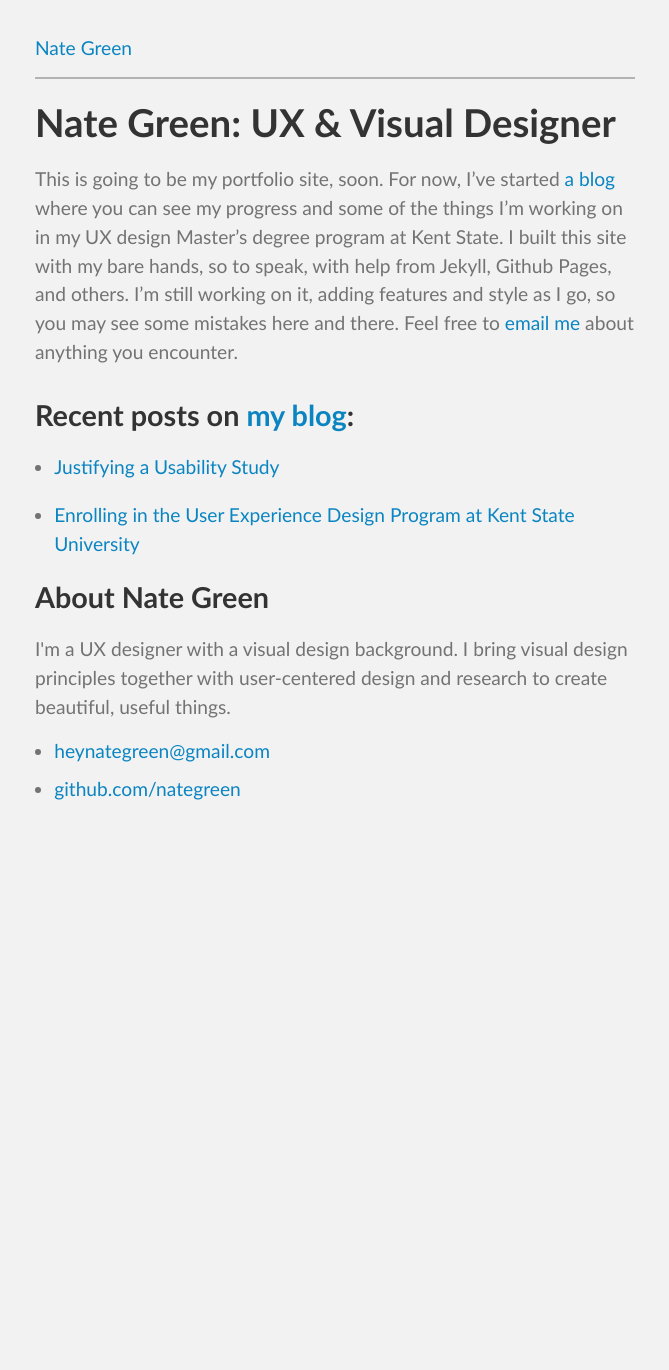
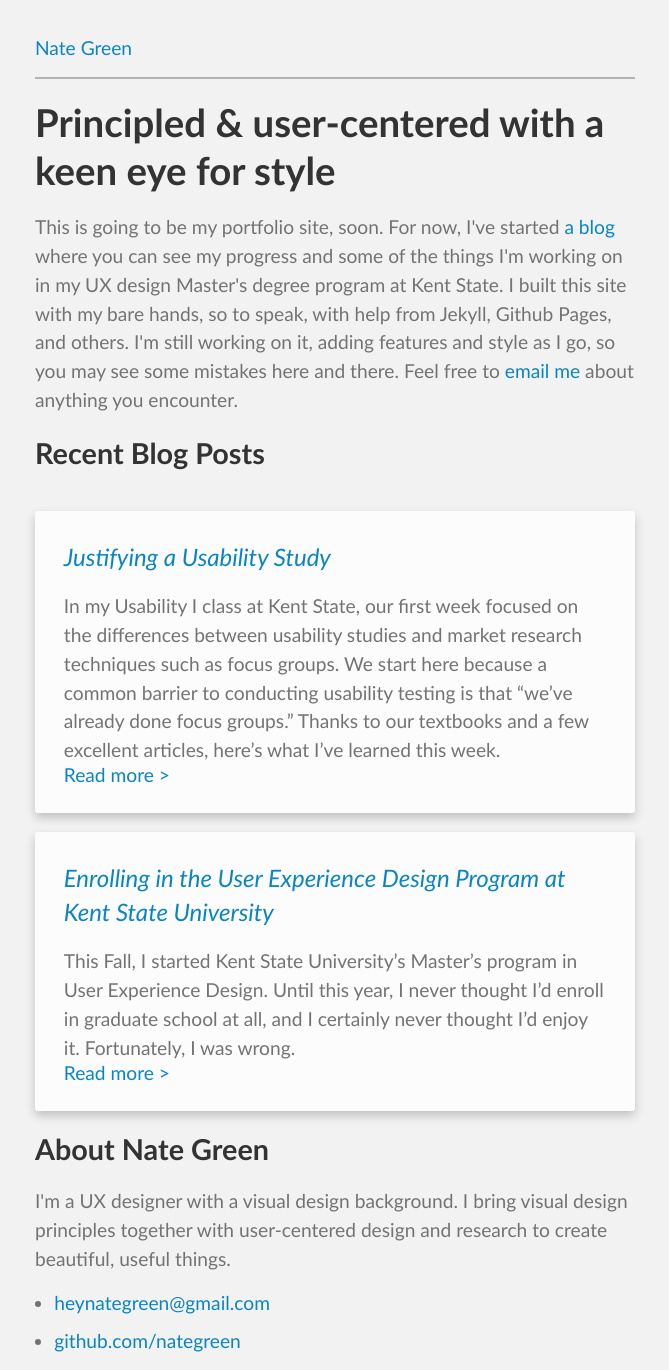
Before and after one commit to nategreen/old-website, a Jekyll site: the page built from index.html, in a window 1280 px wide. Shown: the whole page, without its empty margins (305-974 px from the left). Built offline with Jekyll 4.4.1, drawn with Linux system fonts in a browser that asks for light colours; before the commit the page ends 900 px from its top, so only the background shows below that.

Commit message:
replace index.md with index.html from backup, add images/tools.svg for masthead background

```diff
--- a/css/main.scss
+++ b/css/main.scss
@@ -15,9 +15,10 @@ $blue: hsla(200, 90, 40, 1.0);
 $dark-grey: hsla(0, 0, 45, 1.0);
 $light-grey: hsla(0, 0, 95, 1.0);
 $black: hsla(0, 0, 20, 1.0);
-$marsala: hsla(350, 65, 40, 1.0);
+$marsala: hsla(1, 30, 45, 1.0);
 $white: hsla(0, 0, 100, 1.0);
 $off-white: hsla(0, 0, 99, 1.0);
+$teal: hsla(162, 46, 65, 1.0);
 
 // Theme Color Variables
 
--- /dev/null
+++ b/index.html
@@ -0,0 +1,30 @@
+---
+layout: default
+
+title: 'Nate Green: UX \& Visual Designer'
+---
+
+    <section id="masthead">
+      <h1>Principled &amp; user-centered with a keen eye for style</h1>
+    </section>
+
+    <section id="summary">
+      <p>This is going to be my portfolio site, soon. For now, I've started <a href="{{ site.base_url }}/blog">a blog</a> where you can see my progress and some of the things I'm working on in my UX design Master's degree program at Kent State. I built this site with my bare hands, so to speak, with help from Jekyll, Github Pages, and others. I'm still working on it, adding features and style as I go, so you may see some mistakes here and there. Feel free to <a href="mailto:{{ site.email }}">email me</a> about anything you encounter.</p>
+      <!-- <a href="/portfolio" class="cta">Portfolio</a> -->
+      <!-- <a href="/Nate-Green-Resume.pdf" class="cta">Résumé</a> -->
+    </section>
+
+    <!-- If there are blog posts... -->
+    {% if site.posts != empty %}
+      <section id="recent-posts">
+      <h2>Recent Blog Posts</h2>
+        <!-- For the 3 most recent posts -->
+        {% for post in site.posts limit:3 %}
+          <div class="card">
+            <h3><a href="{{ post.url }}">{{ post.title }}</a></h3>
+            {{ post.excerpt }}
+            <a href="{{ post.url }}">Read more ></a>
+          </div>
+        {% endfor %}
+      </section>
+    {% endif %}
--- a/index.md
+++ /dev/null
@@ -1,17 +0,0 @@
----
-layout: page
-
-title: "Nate Green: UX & Visual Designer"
----
-
-This is going to be my portfolio site, soon. For now, I've started [a blog]({{ site.base_url }}/blog) where you can see my progress and some of the things I'm working on in my UX design Master's degree program at Kent State. I built this site with my bare hands, so to speak, with help from Jekyll, Github Pages, and others. I'm still working on it, adding features and style as I go, so you may see some mistakes here and there. Feel free to [email me](mailto:{{ site.email }}) about anything you encounter.
-
-{% unless site.posts == empty %}
-
-## Recent posts on [my blog](/blog):
-
-{% for post in site.posts %}
-- [{{post.title}}]({{post.url}})
-{% endfor %}
-
-{% endunless %}
```
Also changed, not shown: images/tools.svg (added).
